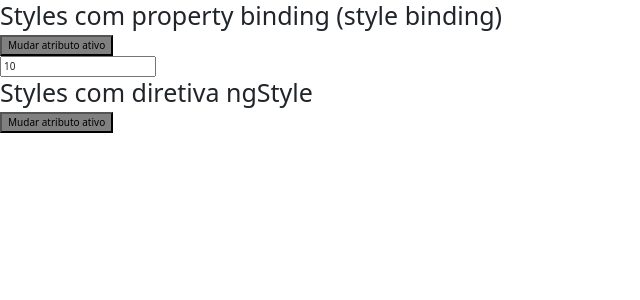
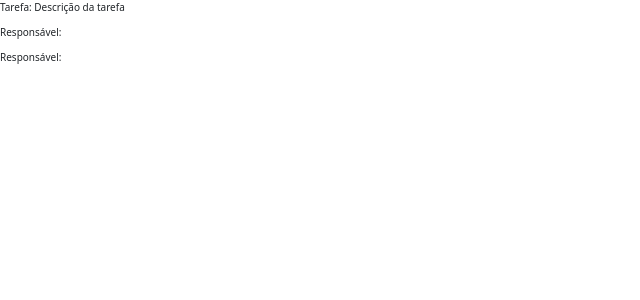
Before and after one commit to leorv/AngularCompleto, an Angular app in the folder diretivas/: page / in a window 1280 px wide. Shown: the top 300 px of the page, without its empty margins (0-640 px from the left). Built offline with nearby package versions, Linux system fonts and the light colour scheme.

Commit message:
operador elvis

```diff
--- a/diretivas/src/app/app.component.html
+++ b/diretivas/src/app/app.component.html
@@ -6,4 +6,6 @@
 
 <!-- <app-diretiva-ngclass></app-diretiva-ngclass> -->
 
-<app-diretiva-ngstyle></app-diretiva-ngstyle>
+<!-- <app-diretiva-ngstyle></app-diretiva-ngstyle> -->
+
+<app-operador-elvis></app-operador-elvis>
--- a/diretivas/src/app/app.module.ts
+++ b/diretivas/src/app/app.module.ts
@@ -9,6 +9,7 @@
 import { DiretivaNgclassComponent } from './diretiva-ngclass/diretiva-ngclass.component';
 import { DiretivaNgstyleComponent } from './diretiva-ngstyle/diretiva-ngstyle.component';
 import { FormsModule } from '@angular/forms';
+import { OperadorElvisComponent } from './operador-elvis/operador-elvis.component';
 
 @NgModule({
   declarations: [
@@ -17,7 +18,8 @@
     DiretivaNgswitchComponent,
     DiretivaNgforComponent,
     DiretivaNgclassComponent,
-    DiretivaNgstyleComponent
+    DiretivaNgstyleComponent,
+    OperadorElvisComponent
   ],
   imports: [
     BrowserModule,
--- /dev/null
+++ b/diretivas/src/app/operador-elvis/operador-elvis.component.html
@@ -0,0 +1,5 @@
+<p>Tarefa: {{ tarefa.descricao }}</p>
+<p>Responsável: {{ tarefa.responsavel != null ? tarefa.responsavel.nome : ''}}</p>
+<p>Responsável: {{ tarefa.responsavel?.nome }}</p>
+
+<!-- Podemos usar o ? em mais propriedades aninhadas. Este é o operador elvis.-->
--- /dev/null
+++ b/diretivas/src/app/operador-elvis/operador-elvis.component.ts
@@ -0,0 +1,20 @@
+import { Component, OnInit } from '@angular/core';
+
+@Component({
+    selector: 'app-operador-elvis',
+    templateUrl: './operador-elvis.component.html',
+    styleUrls: ['./operador-elvis.component.css']
+})
+export class OperadorElvisComponent implements OnInit {
+
+    tarefa: any = {
+        descricao: 'Descrição da tarefa',
+        responsavel: null
+    }
+
+    constructor() { }
+
+    ngOnInit(): void {
+    }
+
+}
```
Also changed, not shown: diretivas/src/app/operador-elvis/operador-elvis.component.css (added), 1 other file (tests, documents, lock files or other folders).
